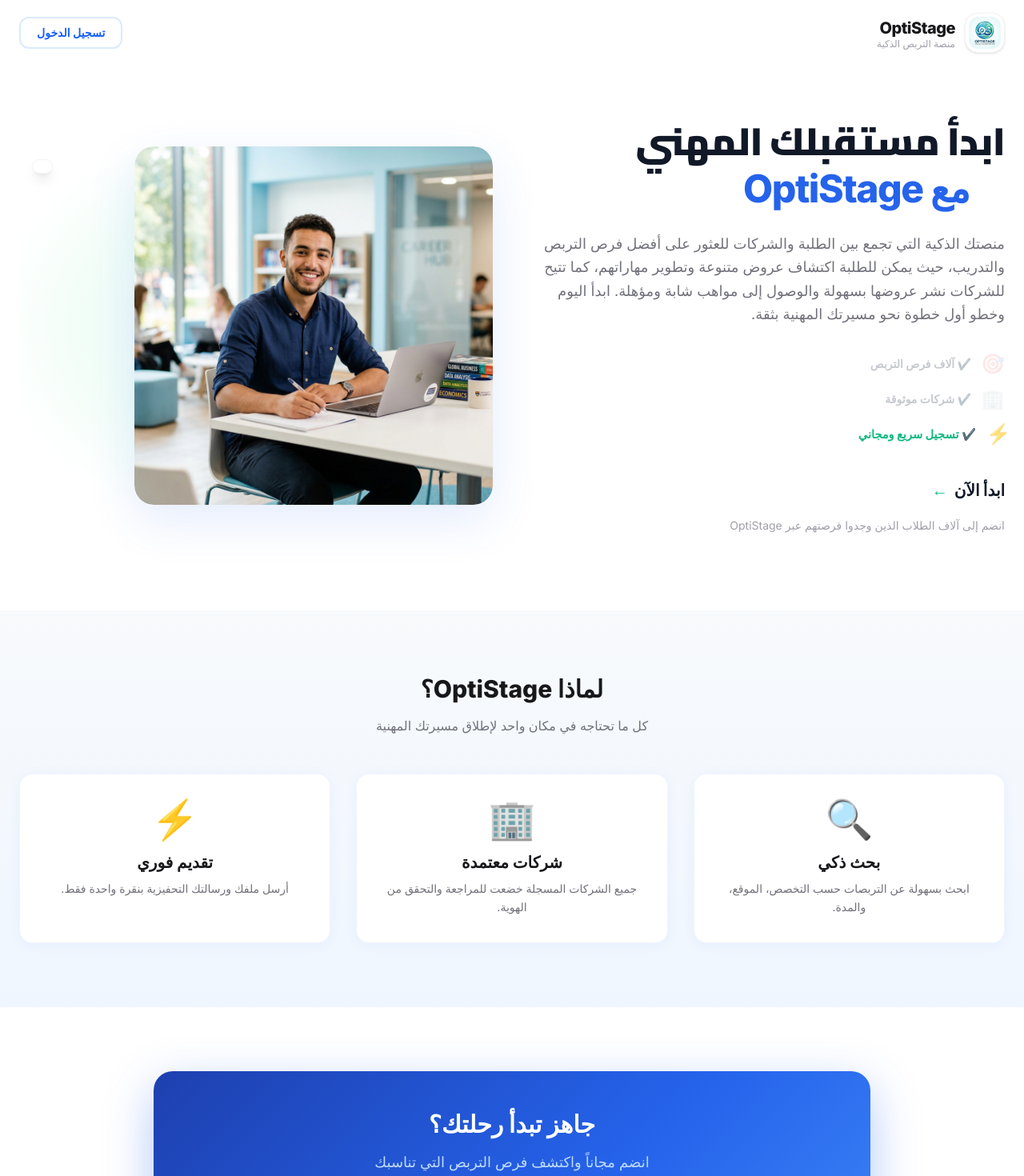
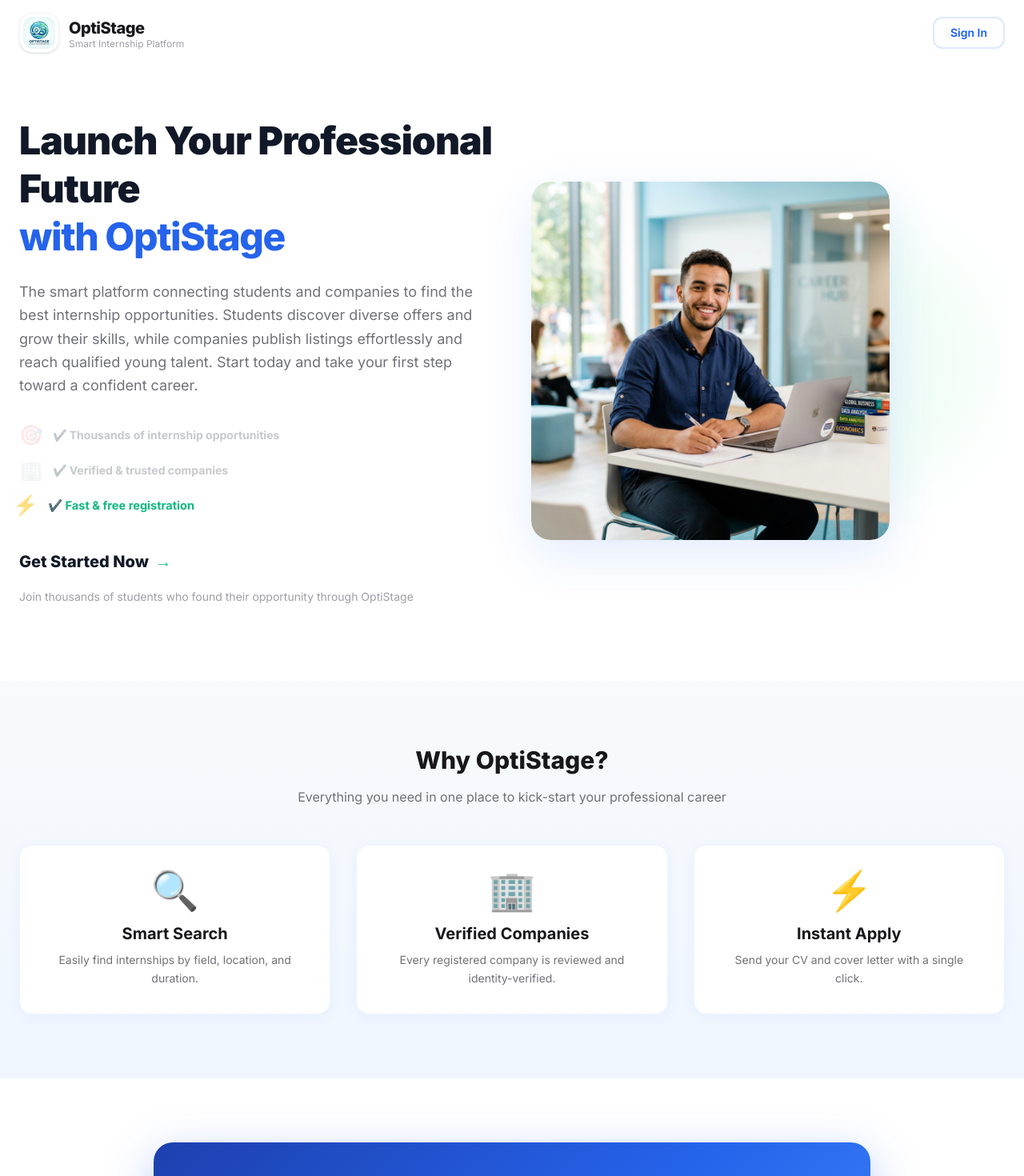
Before and after one commit to nader91534/stageflow-frontend, a React (Vite) app: page / in a window 1280 px wide. Shown: the top 1470 px of the page at 80% size. Built offline with nearby package versions, Linux system fonts and the light colour scheme.

Commit message:
update frontend

```diff
--- a/src/App.tsx
+++ b/src/App.tsx
@@ -43,7 +43,7 @@
       <img src={optiStageLogo} alt="OptiStage" className="h-10 w-10 rounded-xl object-cover" />
       <div>
         <span className="font-extrabold text-xl tracking-tight text-zinc-900">OptiStage</span>
-        <p className="text-xs text-zinc-400 leading-none">منصة طلبة الجزائر للبحث عن تربصات</p>
+        <p className="text-xs text-zinc-400 leading-none">The Algerian Student Internship Platform</p>
       </div>
     </div>
     {user && (
@@ -88,9 +88,9 @@
 // --- Landing Page Component ---
 
 const featureItems = [
-  { text: 'آلاف فرص التربص', emoji: '🎯' },
-  { text: 'شركات موثوقة', emoji: '🏢' },
-  { text: 'تسجيل سريع ومجاني', emoji: '⚡' },
+  { text: 'Thousands of internship opportunities', emoji: '🎯' },
+  { text: 'Verified & trusted companies', emoji: '🏢' },
+  { text: 'Fast & free registration', emoji: '⚡' },
 ];
 
 const LandingPage = ({ onGetStarted }: { onGetStarted: () => void }) => {
@@ -126,7 +126,7 @@
   }, [activeFeature]);
 
   return (
-    <div className="min-h-screen bg-white" dir="rtl">
+    <div className="min-h-screen bg-white" dir="ltr">
       {/* Header */}
       <header
         className="sticky top-0 z-50 transition-all duration-300"
@@ -138,21 +138,21 @@
         }}
       >
         <div className="max-w-7xl mx-auto px-6 py-4 flex items-center justify-between">
-          {/* Logo - Left side (in RTL this renders on the right visually) */}
+          {/* Logo */}
           <div className="flex items-center gap-3">
             <div className="bg-white rounded-2xl p-1 shadow-sm border border-zinc-100">
               <img src={optiStageLogo} alt="OptiStage" className="h-10 w-10 rounded-xl object-cover" />
             </div>
             <div>
               <span className="font-extrabold text-xl tracking-tight text-zinc-900">OptiStage</span>
-              <p className="text-xs text-zinc-400 leading-none">منصة التربص الذكية</p>
+              <p className="text-xs text-zinc-400 leading-none">Smart Internship Platform</p>
             </div>
           </div>
           <button
             onClick={onGetStarted}
             className="px-5 py-2 text-sm font-semibold text-blue-600 border-2 border-blue-100 rounded-xl hover:bg-blue-50 transition-all duration-200"
           >
-            تسجيل الدخول
+            Sign In
           </button>
         </div>
       </header>
@@ -160,19 +160,19 @@
       {/* Hero Section */}
       <section className="max-w-7xl mx-auto px-6 pt-16 pb-24">
         <div className="flex flex-col lg:flex-row items-center gap-12">
-          {/* Text Content - Right side in RTL */}
-          <div className="flex-1 text-right">
+          {/* Text Content */}
+          <div className="flex-1 text-left">
             {/* Main Headline */}
             <h1
               className="text-4xl lg:text-5xl font-extrabold leading-tight mb-6"
               style={{
                 color: '#111827',
-                fontFamily: "'Cairo', 'Segoe UI', sans-serif",
+                fontFamily: "'Inter', ui-sans-serif, system-ui, sans-serif",
                 fontWeight: 900,
                 letterSpacing: '-0.02em'
               }}
             >
-              ابدأ مستقبلك المهني
+              Launch Your Professional Future
               <span
                 className="block"
                 style={{
@@ -180,17 +180,16 @@
                   fontFamily: "'Inter', ui-sans-serif, system-ui, sans-serif",
                   fontWeight: 800,
                   letterSpacing: '-0.03em',
-                  textAlign: 'right',
-                  paddingRight: '2.8rem'
+                  textAlign: 'left',
                 }}
               >
-                مع OptiStage
+                with OptiStage
               </span>
             </h1>
 
             {/* Description */}
             <p className="text-lg text-zinc-500 leading-relaxed mb-8 max-w-xl">
-              منصتك الذكية التي تجمع بين الطلبة والشركات للعثور على أفضل فرص التربص والتدريب، حيث يمكن للطلبة اكتشاف عروض متنوعة وتطوير مهاراتهم، كما تتيح للشركات نشر عروضها بسهولة والوصول إلى مواهب شابة ومؤهلة. ابدأ اليوم وخطو أول خطوة نحو مسيرتك المهنية بثقة.
+              The smart platform connecting students and companies to find the best internship opportunities. Students discover diverse offers and grow their skills, while companies publish listings effortlessly and reach qualified young talent. Start today and take your first step toward a confident career.
             </p>
 
             {/* Features — Dynamic animated list */}
@@ -203,7 +202,7 @@
                     className="flex items-center gap-3 transition-all duration-500"
                     style={{
                       opacity: isActive ? 1 : 0.38,
-                      transform: isActive ? 'scale(1.04) translateX(-4px)' : 'scale(1)',
+                      transform: isActive ? 'scale(1.04) translateX(4px)' : 'scale(1)',
                     }}
                   >
                     {/* Icon — appears first */}
@@ -222,7 +221,7 @@
                       style={{
                         color: isActive ? '#10B981' : '#6B7280',
                         opacity: isActive && phase === 'icon' ? 0 : 1,
-                        transform: isActive && phase === 'icon' ? 'translateX(10px)' : 'translateX(0)',
+                        transform: isActive && phase === 'icon' ? 'translateX(-10px)' : 'translateX(0)',
                       }}
                     >
                       ✔️ {item.text}
@@ -238,13 +237,13 @@
               className="group inline-flex items-center gap-2 font-extrabold text-xl transition-all duration-300 hover:opacity-70"
               style={{ color: '#111827', background: 'none', border: 'none', cursor: 'pointer' }}
             >
-              <span>ابدأ الآن</span>
-              <span className="inline-block transition-transform duration-300 group-hover:-translate-x-1" style={{ color: '#10B981' }}>←</span>
+              <span>Get Started Now</span>
+              <span className="inline-block transition-transform duration-300 group-hover:translate-x-1" style={{ color: '#10B981' }}>→</span>
             </button>
 
             {/* Social proof */}
             <p className="mt-5 text-sm text-zinc-400">
-              انضم إلى آلاف الطلاب الذين وجدوا فرصتهم عبر OptiStage
+              Join thousands of students who found their opportunity through OptiStage
             </p>
           </div>
 
@@ -272,13 +271,9 @@
             </div>
             {/* Floating badges */}
             <div
-              className="absolute top-4 left-4 bg-white px-3 py-2 rounded-xl shadow-lg border border-zinc-100 text-xs font-semibold text-zinc-700 flex items-center gap-2"
+              className="absolute bottom-4 left-4 bg-white px-3 py-2 rounded-xl shadow-lg border border-zinc-100 text-xs font-semibold text-zinc-700 flex items-center gap-2"
             >
-            </div>
-            <div
-              className="absolute bottom-4 right-4 bg-white px-3 py-2 rounded-xl shadow-lg border border-zinc-100 text-xs font-semibold text-zinc-700 flex items-center gap-2"
-            >
-              <span className="text-emerald-500 text-base">✅</span> شركات موثوقة
+              <span className="text-emerald-500 text-base">✅</span> Verified Companies
             </div>
           </div>
         </div>
@@ -289,14 +284,14 @@
         className="py-20"
         style={{ background: 'linear-gradient(180deg, #F8FAFC 0%, #EFF6FF 100%)' }}
       >
-        <div className="max-w-7xl mx-auto px-6 text-center" dir="rtl">
-          <h2 className="text-3xl font-extrabold text-zinc-900 mb-4">لماذا OptiStage؟</h2>
-          <p className="text-zinc-500 mb-12 max-w-xl mx-auto">كل ما تحتاجه في مكان واحد لإطلاق مسيرتك المهنية</p>
+        <div className="max-w-7xl mx-auto px-6 text-center" dir="ltr">
+          <h2 className="text-3xl font-extrabold text-zinc-900 mb-4">Why OptiStage?</h2>
+          <p className="text-zinc-500 mb-12 max-w-xl mx-auto">Everything you need in one place to kick-start your professional career</p>
           <div className="grid grid-cols-1 md:grid-cols-3 gap-8">
             {[
-              { icon: '🔍', title: 'بحث ذكي', desc: 'ابحث بسهولة عن التربصات حسب التخصص، الموقع، والمدة.' },
-              { icon: '🏢', title: 'شركات معتمدة', desc: 'جميع الشركات المسجلة خضعت للمراجعة والتحقق من الهوية.' },
-              { icon: '⚡', title: 'تقديم فوري', desc: 'أرسل ملفك ورسالتك التحفيزية بنقرة واحدة فقط.' },
+              { icon: '🔍', title: 'Smart Search', desc: 'Easily find internships by field, location, and duration.' },
+              { icon: '🏢', title: 'Verified Companies', desc: 'Every registered company is reviewed and identity-verified.' },
+              { icon: '⚡', title: 'Instant Apply', desc: 'Send your CV and cover letter with a single click.' },
             ].map((f) => (
               <div
                 key={f.title}
@@ -313,7 +308,7 @@
       </section>
 
       {/* Bottom CTA */}
-      <section className="py-20" dir="rtl">
+      <section className="py-20" dir="ltr">
         <div
           className="max-w-4xl mx-auto rounded-3xl p-12 text-center text-white"
           style={{
@@ -323,26 +318,26 @@
             maxWidth: '56rem'
           }}
         >
-          <h2 className="text-3xl font-extrabold mb-4">جاهز تبدأ رحلتك؟</h2>
-          <p className="mb-8 text-lg" style={{ color: '#BFDBFE' }}>انضم مجاناً واكتشف فرص التربص التي تناسبك</p>
+          <h2 className="text-3xl font-extrabold mb-4">Ready to Begin Your Journey?</h2>
+          <p className="mb-8 text-lg" style={{ color: '#BFDBFE' }}>Join for free and discover the internship opportunities that are right for you</p>
           <button
             onClick={onGetStarted}
             className="bg-white font-bold px-10 py-4 rounded-xl transition-all duration-200 hover:shadow-lg hover:-translate-y-0.5 text-lg"
             style={{ color: '#2563EB' }}
           >
-            إنشاء حساب مجاني →
+            Create a Free Account →
           </button>
         </div>
       </section>
 
       {/* Footer */}
-      <footer className="border-t border-zinc-100 py-8" dir="rtl">
+      <footer className="border-t border-zinc-100 py-8" dir="ltr">
         <div className="max-w-7xl mx-auto px-6 flex flex-col sm:flex-row items-center justify-between gap-4">
           <div className="flex items-center gap-2">
             <img src={optiStageLogo} alt="OptiStage" className="h-7 w-7 rounded-lg object-cover" />
             <span className="font-bold text-zinc-700">OptiStage</span>
           </div>
-          <p className="text-zinc-400 text-sm">© 2025 OptiStage — منصة طلبة الجزائر للبحث عن تربصات</p>
+          <p className="text-zinc-400 text-sm">© 2025 OptiStage — The Algerian Student Internship Platform</p>
         </div>
       </footer>
     </div>
```
